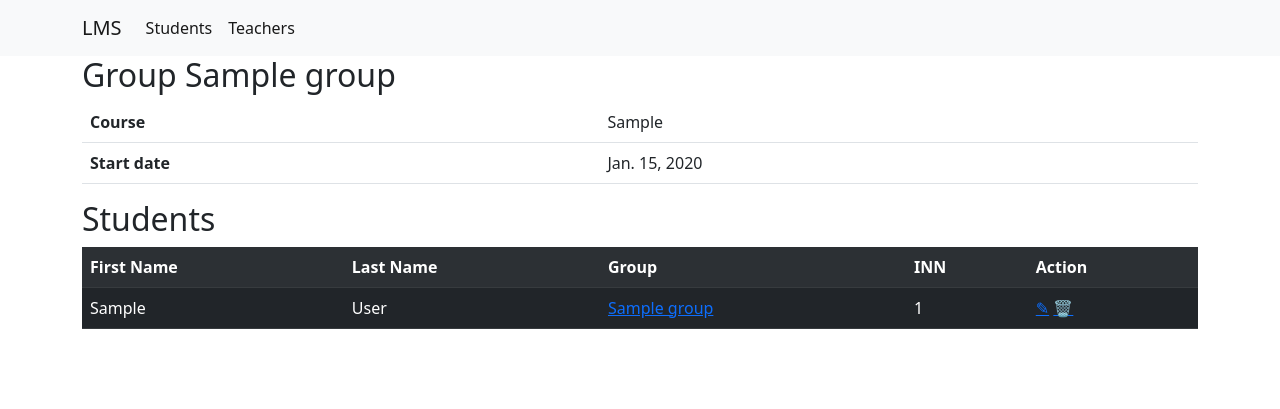
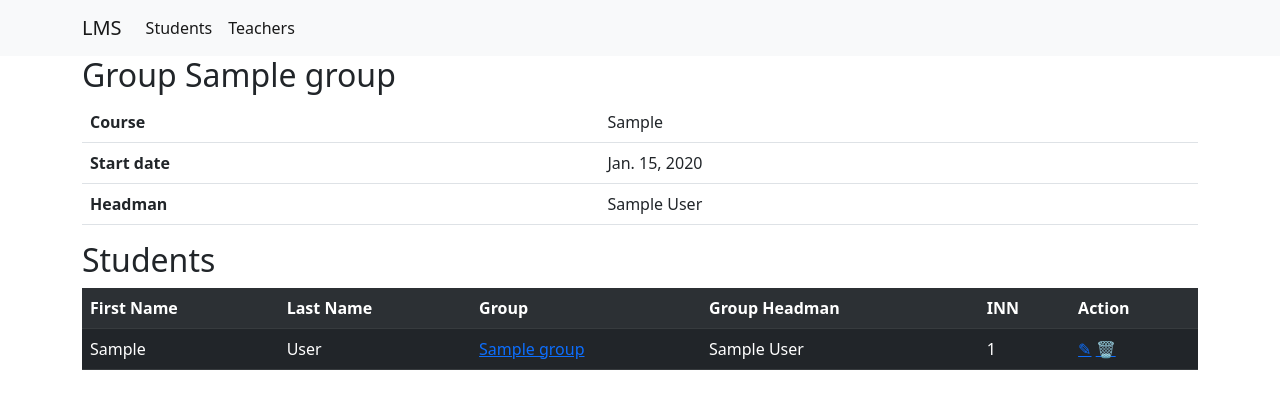
Before and after one commit to OleksandrVelychko/django-lms, a Django app: page /groups/1 in a window 1280 px wide. Shown: the top 409 px of the page. Run offline with Django 3.2, Linux system fonts and the light colour scheme; tables that the repository leaves empty hold one stand-in row (values such as "Sample post").

Commit message:
added displaying headman for groups using select_related

```diff
--- a/groups/templates/groups/group.html
+++ b/groups/templates/groups/group.html
@@ -11,6 +11,10 @@
             <th>Start date</th>
             <td>{{ group.start_date }}</td>
         </tr>
+        <tr>
+            <th>Headman</th>
+            <td>{{ group.headman.name }}</td>
+        </tr>
     </table>
 
     <h2>Students</h2>
--- a/students/templates/students/_students_list.html
+++ b/students/templates/students/_students_list.html
@@ -3,6 +3,7 @@
         <th>First Name</th>
         <th>Last Name</th>
         <th>Group</th>
+        <th>Group Headman</th>
         <th>INN</th>
         <th>Action</th>
     </tr>
@@ -19,6 +20,11 @@
                     <i>Empty</i>
                 {% endif %}
             </td>
+             <td>
+                 {% if student.group_id and student.group.headman_id %}
+                    {{ student.group.headman.name }}
+                 {% endif %}
+             </td>
             <td>{{ student.inn }}</td>
             <td>
                 <a href="{% url 'students:update_student' id=student.id %}">✎</a>
--- a/students/views.py
+++ b/students/views.py
@@ -35,7 +35,7 @@ def get_students(request):
     # except ValueError as e:
     #     return HttpResponse(f"Error: incorrect data was passed in query string. Details: {str(e)}", status=400)
     # qs = qs.order_by('-id')
-    qs = qs.select_related('group').order_by('-id')
+    qs = qs.select_related('group__headman').order_by('-id')
 
     students_filter = StudentFilter(data=request.GET, queryset=qs)
 
```
